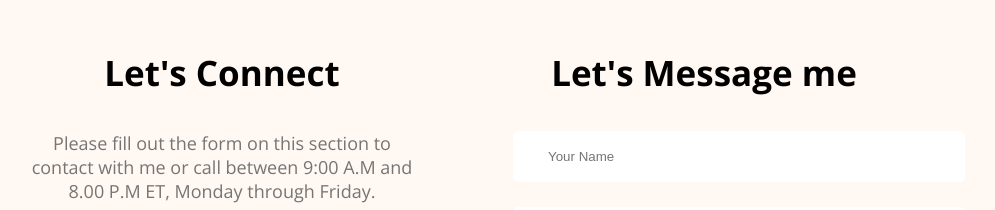
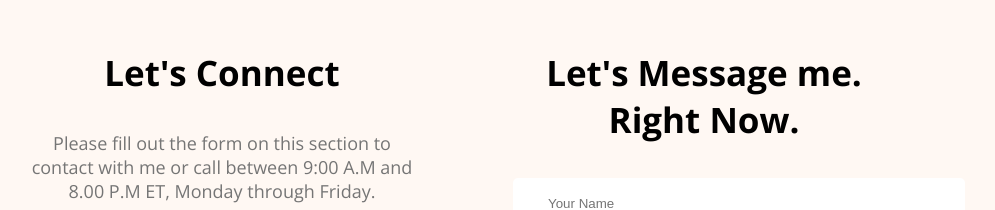
Before and after one commit to Mohammed-Saiful-Islam/web-developer-portfolio, a plain HTML site: page index.html in a window 1280 px wide. Shown: the part 3294-3504 px from the top of the page, without its empty margins (177-1172 px from the left). Drawn offline with nearby package versions, Linux system fonts and the light colour scheme.

Commit message:
updated the footer message

```diff
--- a/index.html
+++ b/index.html
@@ -175,7 +175,7 @@
                 <a href=""><img src="images/icons/insta.png" alt=""></a></div>
         </div>
         <div class="footer-column">
-            <h3 class="section-title">Let's Message me</h3>
+            <h3 class="section-title">Let's Message me. Right Now.</h3>
             <form class="contact" action="">
                 <input type="text" placeholder="Your Name">
                 <input type="email" name="" id="" placeholder="Your Email">
```
